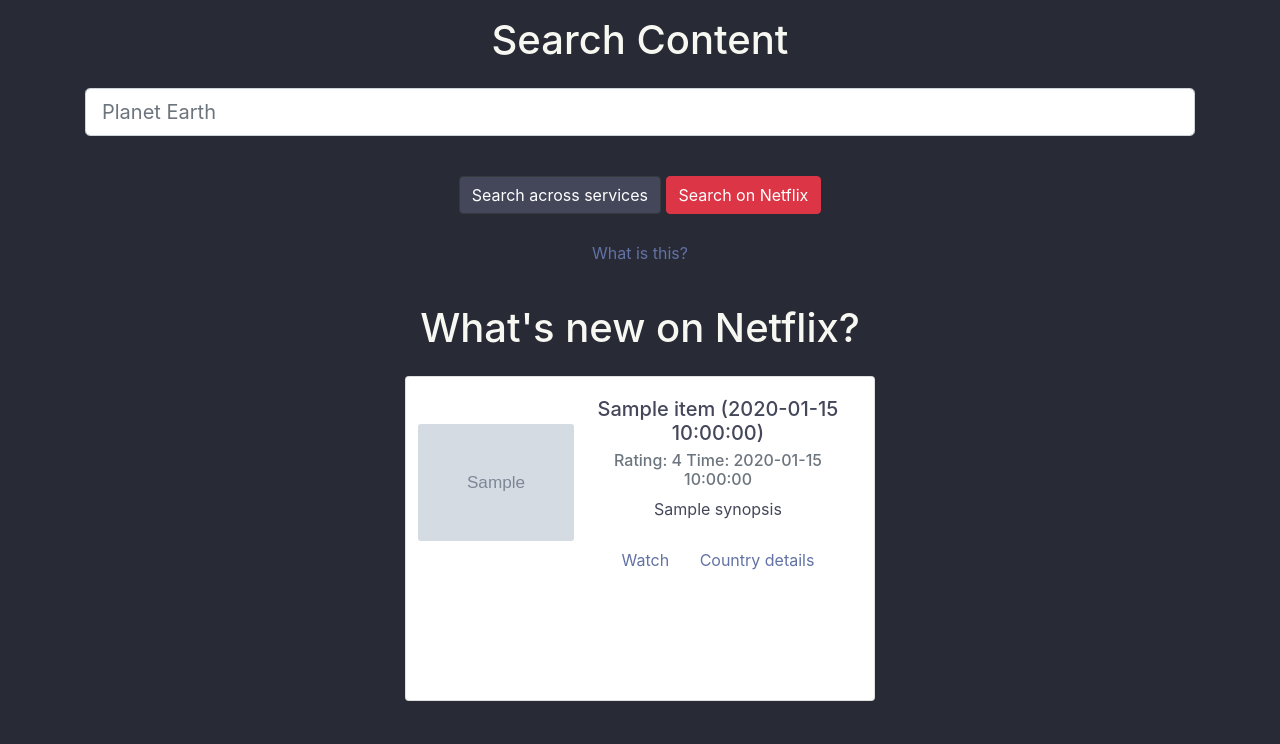
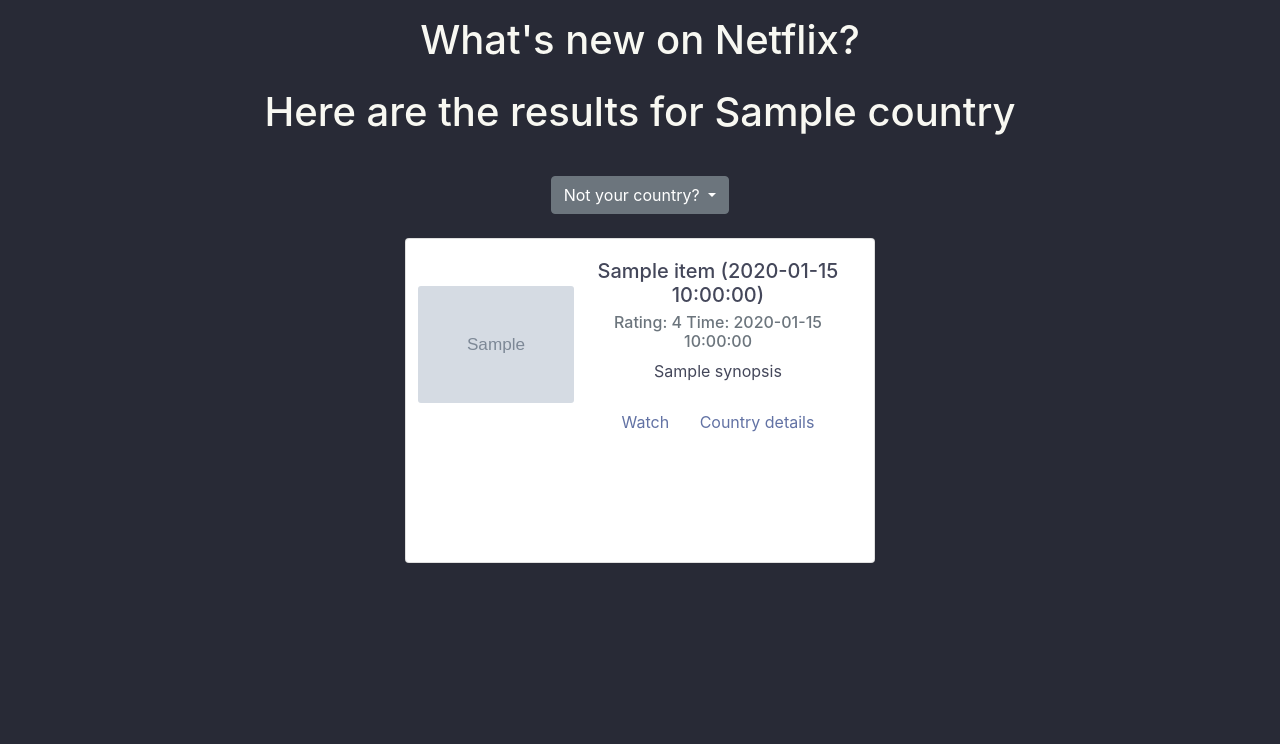
Before and after one commit to gokhanarkan/fliks, a Flask app: template app/templates/whats_new.html in a window 1280 px wide. Shown: the part 56-800 px from the top of the page. Run offline with Flask 2, Linux system fonts and the light colour scheme; the template is opened without the code that fills it: most values are stand-ins (such as "Sample title", 1, 10 or a date in 2020); grey boxes marked "Sample" are stand-in pictures; some libraries are stand-ins or nearby versions.

Commit message:
new whats_new template  && temporarily hiding the search bar

```diff
--- a/app/templates/whats_new.html
+++ b/app/templates/whats_new.html
@@ -7,6 +7,45 @@
 <div id="loading">
 
 </div>
+
+{% if country %}
+
+<h1 class="search-h1" id="country-results">Here are the results for {{ country }}</h1>
+
+{% else %}
+
+<h3 class="search-h1" id="country-results">
+  I couldn't detect your country or it's not available on the system.
+  So here are default results.
+</h3>
+
+{% endif %}
+
+<div class="btn-group search-h1">
+  <button type="button" class="btn btn-secondary dropdown-toggle" data-toggle="dropdown" aria-haspopup="true"
+    aria-expanded="false">
+    {% if country %}
+    Not your country?
+    {% else %}
+    Check countries
+    {% endif %}
+  </button>
+  <div class="dropdown-menu">
+    {% for country in supported_countries %}
+    <a class="dropdown-item"
+      onclick="change_country('{{ country }}', '{{ supported_countries[country] }}')">{{ supported_countries[country] }}</a>
+    {% endfor %}
+  </div>
+</div>
+
+<br>
+
+<div id="ajax-results">
+
+</div>
+
+
+<div id="original-results">
 
   {% for item in result %}
 
@@ -24,11 +63,10 @@
 
         {% endif %}
 
-
       </div>
       <div class="col-md-8">
         <div class="card-body">
-        <h5 class="card-title">{{ item['title'] }}  ({{ item['release_date'] }})</h5>
+          <h5 class="card-title">{{ item['title'] }} ({{ item['release_date'] }})</h5>
           <h6 class="card-subtitle mb-2 text-muted" style="margin-bottom: 0">
 
             {% if item['rating'] %}
@@ -57,9 +95,18 @@
 
   {% endfor %}
 
+</div>
+
+<script>
+  $(document).ready(function () {
+    $('.search-div').hide();
+  })
+</script>
+
 {% include 'modals/country.html' %}
 
-<div class="modal fade" id="loading" tabindex="-1" role="dialog" aria-labelledby="exampleModalCenterTitle" aria-hidden="true">
+<div class="modal fade" id="loading" tabindex="-1" role="dialog" aria-labelledby="exampleModalCenterTitle"
+  aria-hidden="true">
 </div>
 
 {% endblock %}
```
Lines whose indentation alone changed are shown as unchanged.
